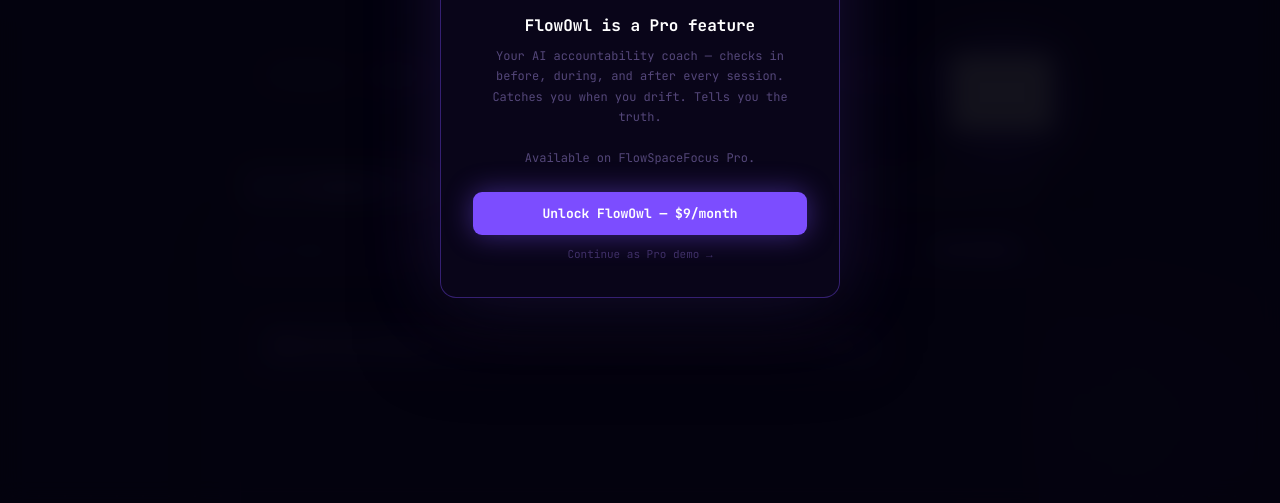
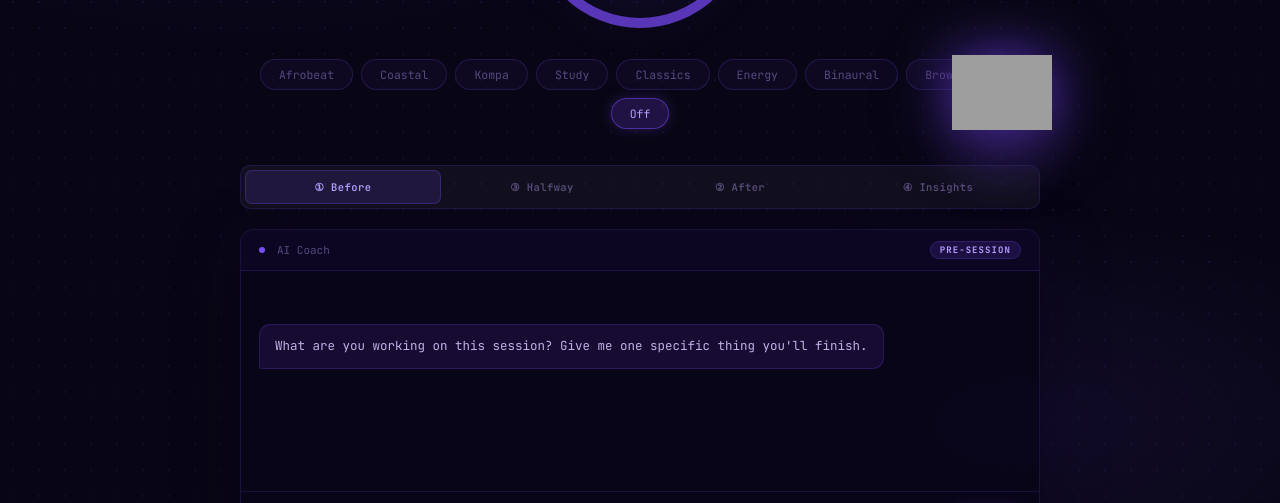
Before and after one commit to Emyroyale/flowowl, a website: page flowspace-app.html in a window 1280 px wide. Shown: the part 297-800 px from the top of the page. Drawn offline with Linux system fonts and the light colour scheme; grey boxes are pictures that could not be loaded.

Commit message:
Remove old pro gate — Clerk handles auth now

```diff
--- a/flowspace-app.html
+++ b/flowspace-app.html
@@ -631,19 +631,7 @@ body::after {
 <body>
 
 <!-- ─── Pro gate overlay (shown for non-pro users) ────────────────────────── -->
-<div class="pro-gate" id="proGate">
-  <div class="pro-gate-box">
-    <div class="pro-gate-icon">🦉</div>
-    <div class="pro-gate-title">FlowOwl is a Pro feature</div>
-    <div class="pro-gate-desc">
-      Your AI accountability coach — checks in before, during, and after every session.
-      Catches you when you drift. Tells you the truth.<br><br>
-      Available on FlowSpaceFocus Pro.
-    </div>
-    <button class="btn-upgrade" onclick="dismissGate()">Unlock FlowOwl — $9/month</button>
-    <a class="btn-demo-link" onclick="dismissGate()">Continue as Pro demo →</a>
-  </div>
-</div>
+<!-- Pro gate replaced by Clerk auth below -->
 
 <!-- ─── App shell ─────────────────────────────────────────────────────────── -->
 <div class="app-shell">
@@ -942,13 +930,7 @@ let beforeReady = false;  // true after at least one exchange in Before
 // ═══════════════════════════════════════════════════════════════════════════
 // PRO GATE
 // ═══════════════════════════════════════════════════════════════════════════
-function dismissGate() {
-  document.getElementById('proGate').classList.remove('visible');
-}
-// Show gate on load (simulate — in production check real subscription)
-window.addEventListener('load', () => {
-  document.getElementById('proGate').classList.add('visible');
-});
+// Auth gate handled by Clerk — see bottom of file
 
 // ═══════════════════════════════════════════════════════════════════════════
 // TABS
```
Also changed, not shown: public/index.html (+2 -20 lines).
